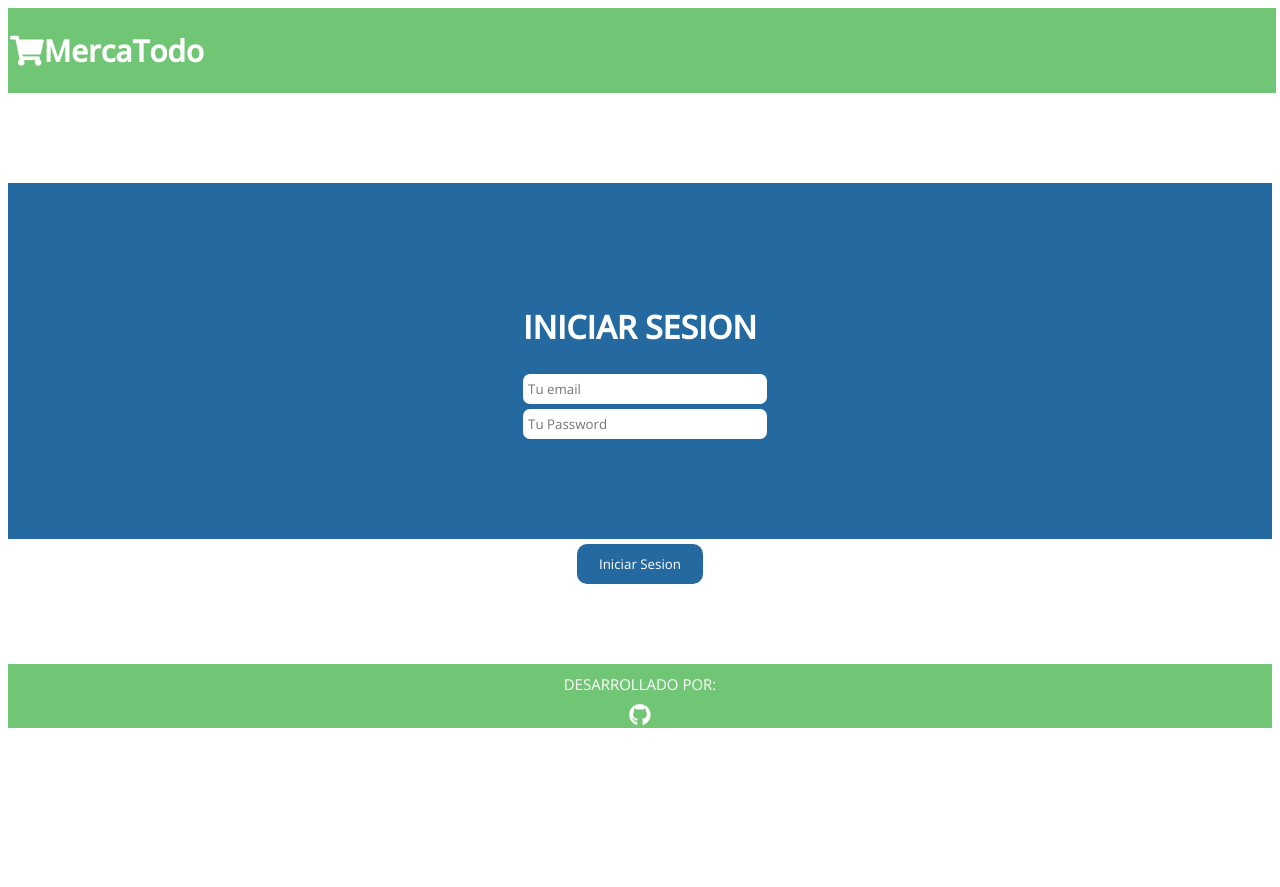
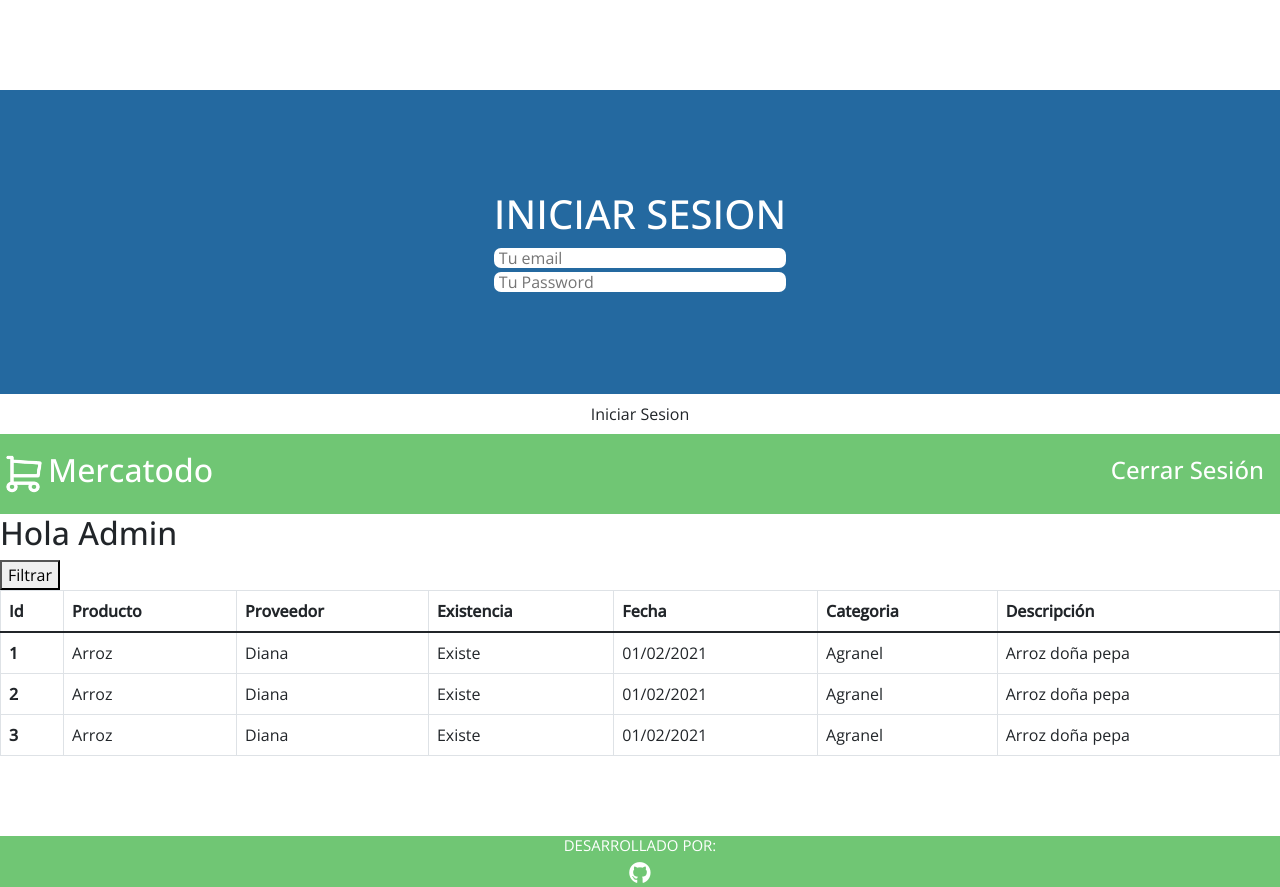
Before and after one commit to Fernaandaa/Inventory-system, a React (Create React App) app in the folder mercatodo/: page / in a window 1280 px wide. Before the commit the page ends 800 px from the top, so only its background shows below. Built offline with nearby package versions, Linux system fonts and the light colour scheme.

Commit message:
arreglos en el login

```diff
--- a/mercatodo/package.json
+++ b/mercatodo/package.json
@@ -9,6 +9,7 @@
     "bootstrap": "^5.1.3",
     "react": "^17.0.2",
     "react-dom": "^17.0.2",
+    "react-router-dom": "^5.3.0",
     "react-scripts": "4.0.3",
     "web-vitals": "^1.1.2"
   },
--- a/mercatodo/src/App.js
+++ b/mercatodo/src/App.js
@@ -1,17 +1,22 @@
 import "./App.css";
 import Login from "./components/Login/Login";
-import Header from "./components/Header/Header"
+// import Header from "./components/Header/Header"
 import Footer from "./components/Footer/Footer"
+import Admin from "./components/Admin/Admin"
+// import { Route, Switch, BrowserRouter as Router } from "react-router-dom";
 
 
 function App() {
   return (
+
     <>
 
-     <Header />
+      {/* <Header /> */}
       <Login />
+      <Admin />
       <Footer/>
     </>
+
 
   );
 }
--- a/mercatodo/src/components/Admin.jsx
+++ b/mercatodo/src/components/Admin/Admin.jsx
@@ -1,5 +1,5 @@
 import React from "react";
-import Header from "./Header";
+import Header from "../Header/Header";
 const Admin = () => {
   return (
     <>
--- a/mercatodo/src/components/Header/Header.css
+++ b/mercatodo/src/components/Header/Header.css
@@ -1,16 +1,22 @@
-.container-header{
-    width: 100%;
-    background-color: rgb(77, 184, 82, 80%);
+.menu{
+    display: flex;
+    justify-content: space-between;
+    background: rgba(77, 184, 82, 0.8);
+    height: 5rem;
 }
-.container-header{
-    display:flex;
-    padding: 2px;
+.menu__items{
+    display: flex;
+    align-items: center;
 }
-.cart{
-    font-size: 30px;
-    color: white;
+.menu__items img{
+    width: 3rem;
 }
-.title-header{
-    color: #fff;
-    font-size: 30px;
+.menu__items h2{
+    color: #ffffff;
 }
+.menu__sesion{
+    display: flex;
+    align-items: center;
+    color: #ffffff;
+    margin-right: 1rem;
+}
--- a/mercatodo/src/components/Header/Header.jsx
+++ b/mercatodo/src/components/Header/Header.jsx
@@ -1,16 +1,24 @@
 import React from "react";
+import buyCar from '../../assets/buyCar.png'
 import './Header.css'
 
 
+const Header = () => {
+  return (
+    <>
+      <nav className="menu">
+        <div className="menu__items">
 
+            <img src={buyCar} alt="logo" />
 
-const Header  = () => {
-    return (
-        <div className="container-header">
-        <h1 className="title-header"><i className="fas fa-shopping-cart cart"></i>MercaTodo</h1>
+            <h2>Mercatodo</h2>
+        </div>
+        <div className="menu__sesion">
+            <h4>Cerrar Sesión</h4>
+        </div>
+      </nav>
+    </>
+  );
+};
 
-        </div>
-    );
-}
-
-export default Header ;
+export default Header;
--- a/mercatodo/src/components/Login/Login.jsx
+++ b/mercatodo/src/components/Login/Login.jsx
@@ -1,5 +1,6 @@
 import React, { useState } from "react";
 import "./Login.css";
+
 
 const Login = () => {
 
--- a/mercatodo/src/index.js
+++ b/mercatodo/src/index.js
@@ -2,7 +2,7 @@ import React from 'react';
 import ReactDOM from 'react-dom';
 import './index.css';
 import App from './App';
-// import  'bootstrap/dist/css/bootstrap.min.css'
+import  'bootstrap/dist/css/bootstrap.min.css'
 
 ReactDOM.render(
   <React.StrictMode>
```
Also changed, not shown: mercatodo/src/components/Header.jsx (deleted, +0 -21 lines), mercatodo/src/styles/header.css (deleted, +0 -22 lines), 1 other file (tests, documents, lock files or other folders).
